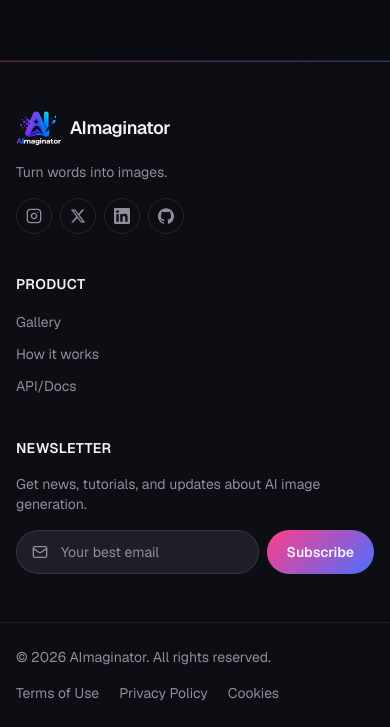
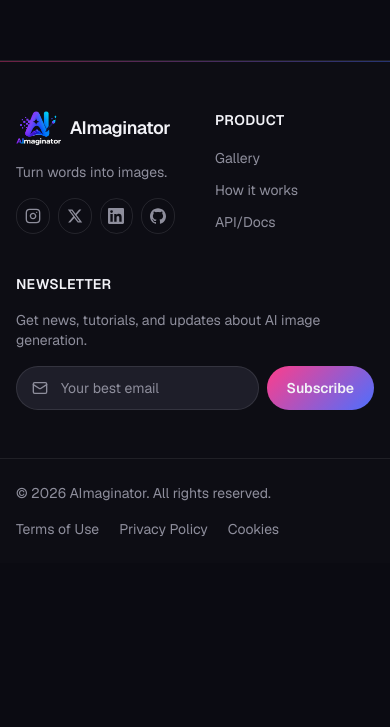
Before and after one commit to ViChagas07/AImaginator, a Next.js app in the folder apps/web/: page /en/login in a window 390 px wide. Shown: the part 849-1576 px from the top of the page. After the commit the page ends 1412 px from the top, so only its background shows below. Built offline with nearby package versions, Linux system fonts and the light colour scheme; no server answers.

Commit message:
fix(web): colocar Produto ao lado da logo e newsletter abaixo no rodapé mobile

```diff
--- a/apps/web/components/layout/site-footer.tsx
+++ b/apps/web/components/layout/site-footer.tsx
@@ -45,7 +45,7 @@ export async function SiteFooter() {
   return (
     <footer className="border-t border-white/[0.08] bg-canvas-raised">
       <div aria-hidden className="h-px w-full bg-accent-gradient opacity-40" />
-      <div className="mx-auto grid max-w-6xl gap-10 px-4 py-12 sm:px-6 md:grid-cols-3 md:gap-8">
+      <div className="mx-auto grid max-w-6xl grid-cols-2 gap-10 px-4 py-12 sm:px-6 md:grid-cols-3 md:gap-8">
         <div className="space-y-4">
           <Link
             href="/"
@@ -95,7 +95,7 @@ export async function SiteFooter() {
           </ul>
         </nav>
 
-        <div className="space-y-4">
+        <div className="col-span-2 space-y-4 md:col-span-1">
           <h3 className="text-sm font-semibold uppercase tracking-wide text-foreground">
             {t("newsletterTitle")}
           </h3>
```
